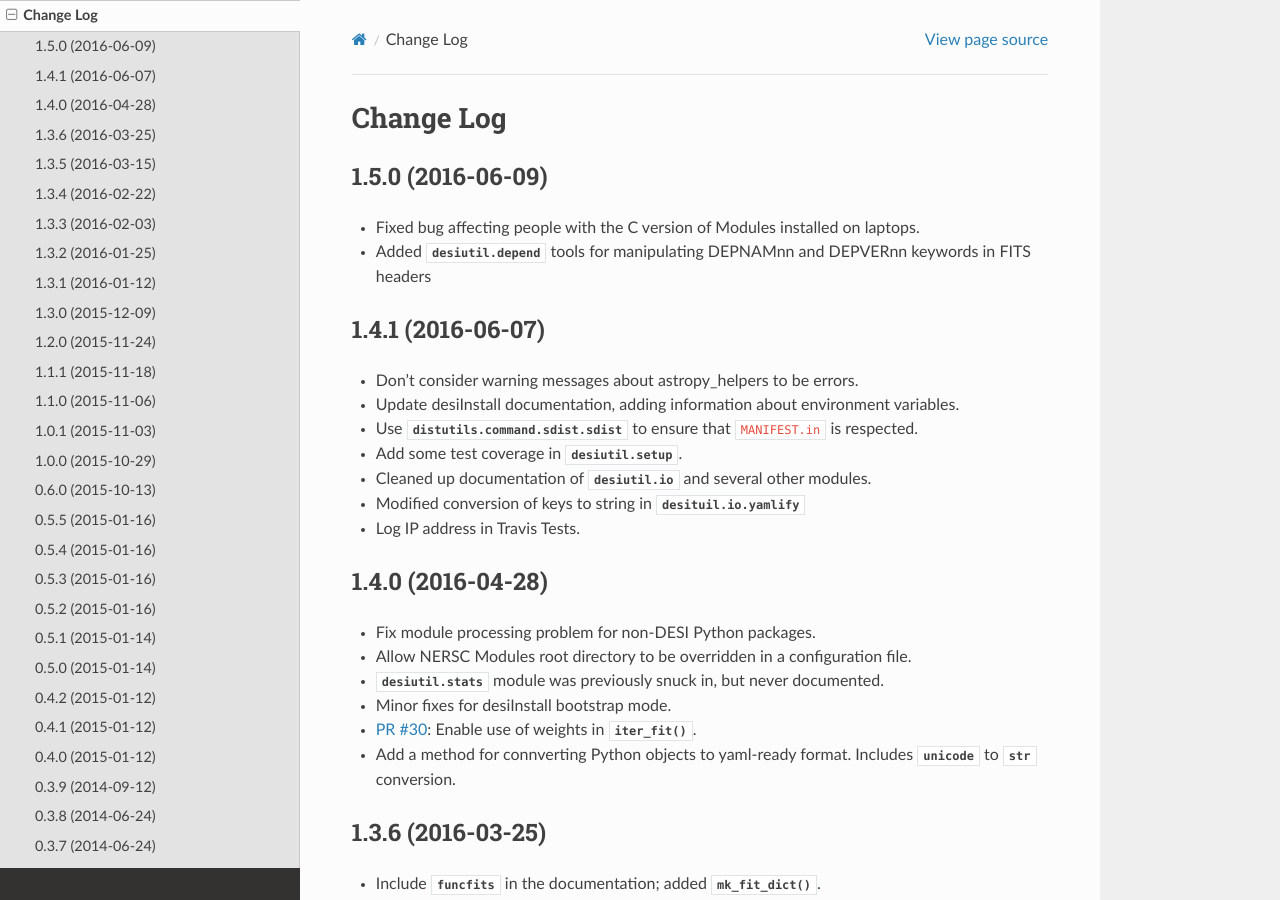
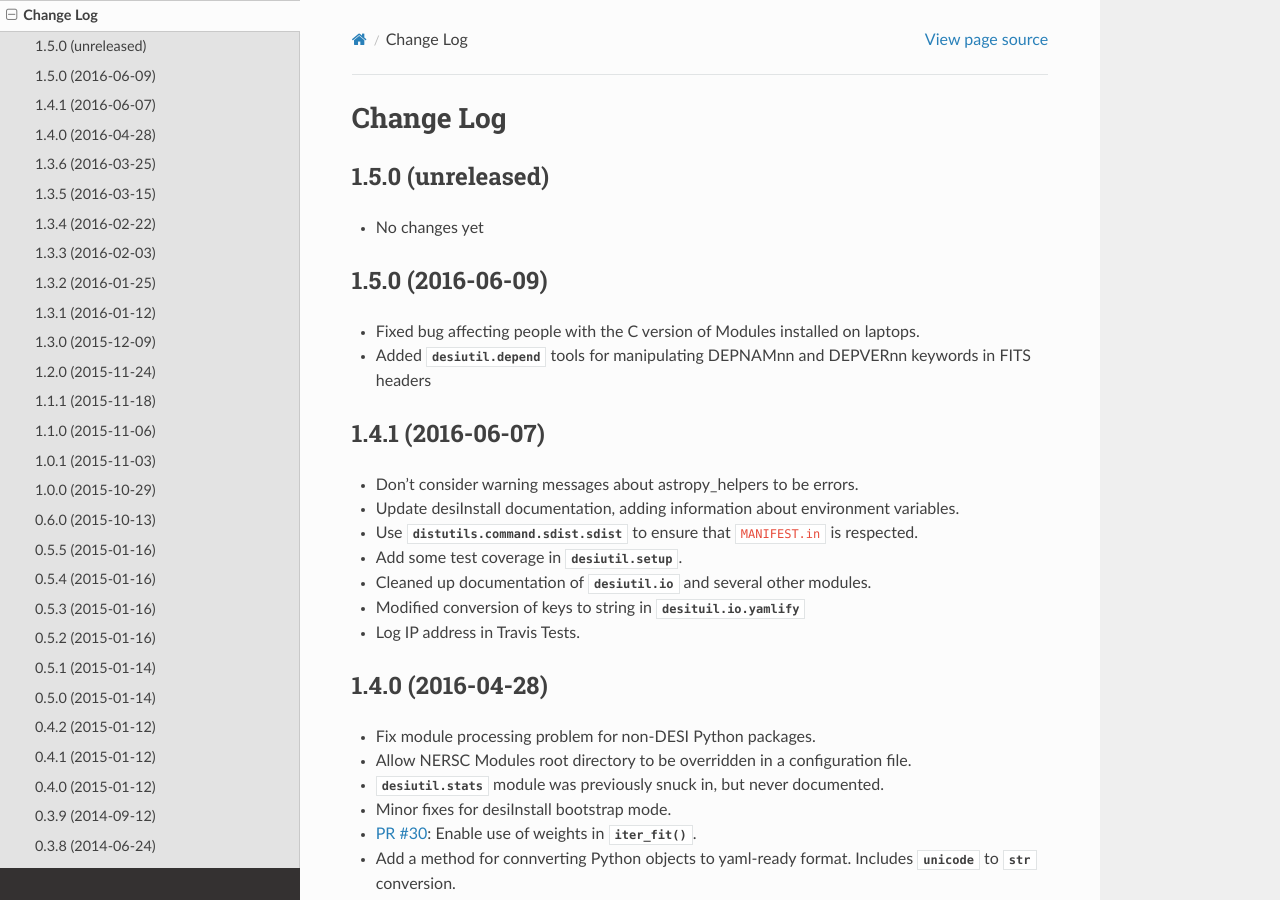
Before and after one commit to desihub/desiutil, a Sphinx documentation site: the page built from doc/changes.rst, in a window 1280 px wide and 900 px high. Built offline with Sphinx 7.4.7 and the Read the Docs theme 2.0.0, drawn with Linux system fonts in a browser that asks for light colours.

Commit message:
bump dev version post 1.5.0 tag

```diff
--- a/doc/changes.rst
+++ b/doc/changes.rst
@@ -1,6 +1,11 @@
 ==========
 Change Log
 ==========
+
+1.5.0 (unreleased)
+------------------
+
+* No changes yet
 
 1.5.0 (2016-06-09)
 ------------------
--- a/py/desiutil/_version.py
+++ b/py/desiutil/_version.py
@@ -1 +1 @@
-__version__ = '1.5.0'
+__version__ = '1.5.0.dev325'
```
